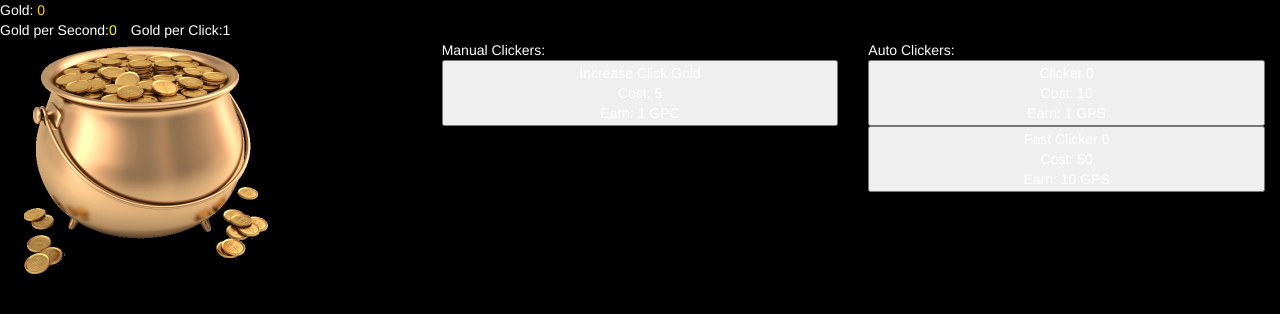
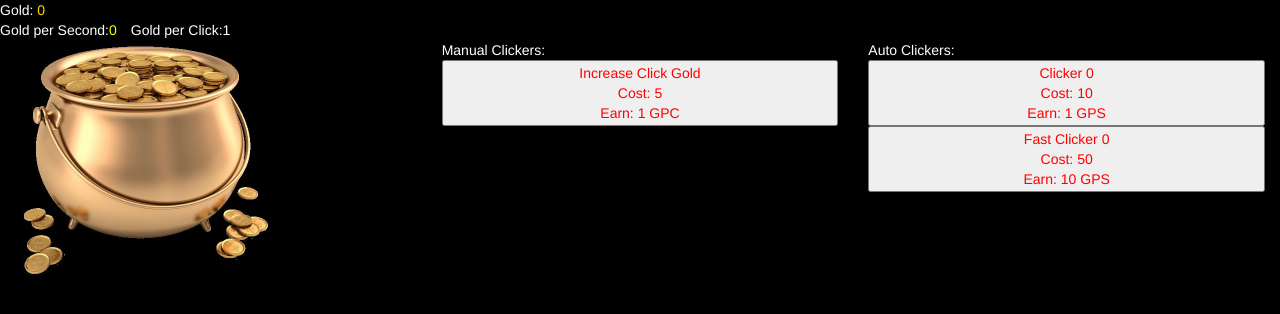
Before and after one commit to Nanarki/IdleClickerTesting, a plain HTML site: page index.html in a window 1280 px wide. Drawn offline with nearby package versions, Linux system fonts and the light colour scheme.

Commit message:
Game now shows when purchases are available.

```diff
--- a/index.html
+++ b/index.html
@@ -35,7 +35,7 @@
 		<div class="col-sm-4">
 		Manual Clickers:<br>
 
-		<button type="button" onClick="buyClickUpgrade()">
+		<button type="button" onClick="buyClickUpgrade()" id="clickUpgrade1">
 		Increase Click Gold
 		<br>
 		Cost: <span id="manualUpgradeCost">0</span>
@@ -49,7 +49,7 @@
 		Auto Clickers:<br>
 
 		<!--//Basic clicker upgrade - Power 1-->
-		<button type="button" onClick="buyClicker()">
+		<button type="button" onClick="buyClicker()" id="autoUpgrade1">
 		Clicker <span id="clickers">0</span>
 		<br>
 		Cost: <span id= "clickerCost">0</span>
@@ -57,7 +57,7 @@
 		Earn: 1 GPS</button>
 
 		<!--//Basic clicker upgrade - Power 2-->
-		<button type="button" onClick="buyFastClicker()">
+		<button type="button" onClick="buyFastClicker()" id="autoUpgrade2">
 		Fast Clicker <span id="fastClickers">0</span>
 		<br>
 		Cost: <span id= "fastClickerCost">0</span>
--- a/main.js
+++ b/main.js
@@ -79,4 +79,25 @@ function calculateGPS(){
 
 window.setInterval(function(){
 	giveGold(goldPerSecond/4);
+	if (gold >= manualUpgradeCost){
+		document.getElementById("clickUpgrade1").style.color = 'black';
+	}
+	else {
+		document.getElementById("clickUpgrade1").style.color = 'red';
+	}
+
+	if (gold >= clickerCost){
+		document.getElementById("autoUpgrade1").style.color = 'black';
+	}
+	else {
+		document.getElementById("autoUpgrade1").style.color = 'red';
+	}
+
+	if (gold >= fastClickerCost){
+		document.getElementById("autoUpgrade2").style.color = 'black';
+	}
+	else {
+		document.getElementById("autoUpgrade2").style.color = 'red';
+	}
+
 }, 250);
```
